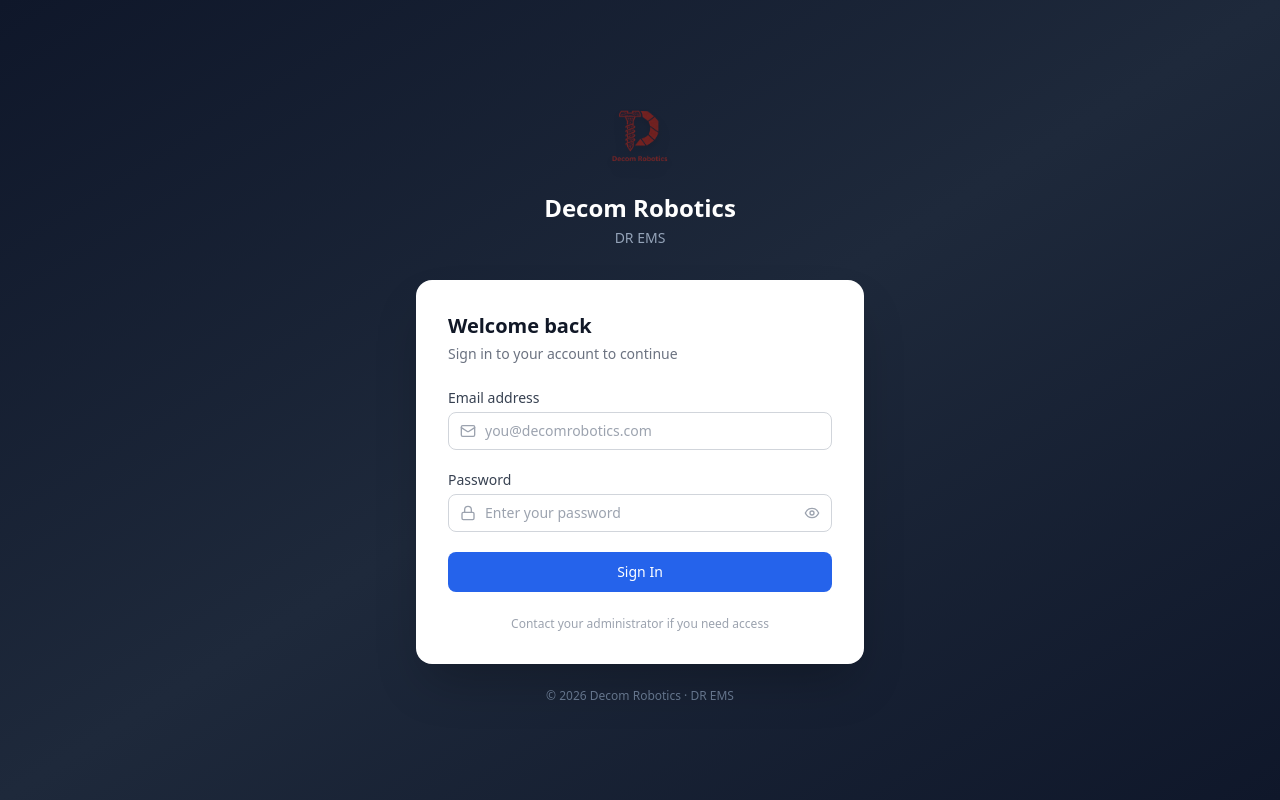
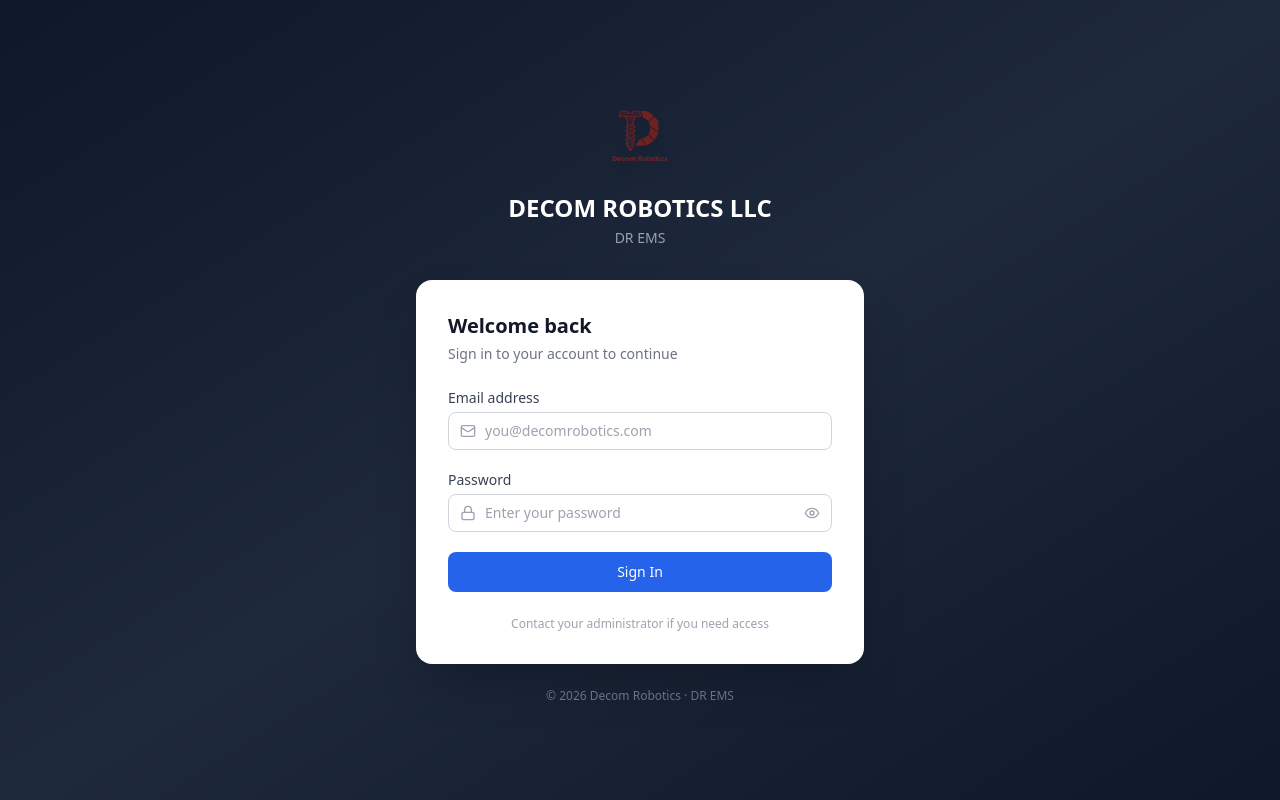
Before and after one commit to dr-abdullah-24/decom-robotics-employees-managment-system, a React (Vite) app: page /#/login in a window 1280 px wide. Built offline with nearby package versions, Linux system fonts and the light colour scheme; no server answers.

Commit message:
Update login screen company name to DECOM ROBOTICS LLC

```diff
--- a/src/pages/Login.jsx
+++ b/src/pages/Login.jsx
@@ -48,7 +48,7 @@
             alt="Decom Robotics"
             className="h-20 mx-auto mb-4 object-contain drop-shadow-lg"
           />
-          <h1 className="text-2xl font-bold text-white">Decom Robotics</h1>
+          <h1 className="text-2xl font-bold text-white">DECOM ROBOTICS LLC</h1>
           <p className="text-slate-400 text-sm mt-1">DR EMS</p>
         </div>
 
```
